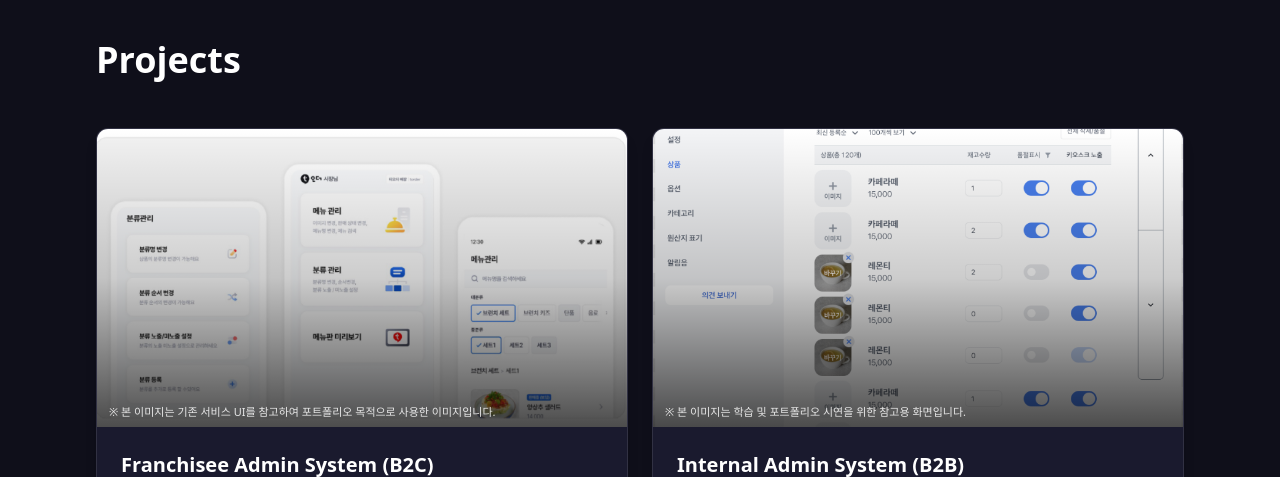
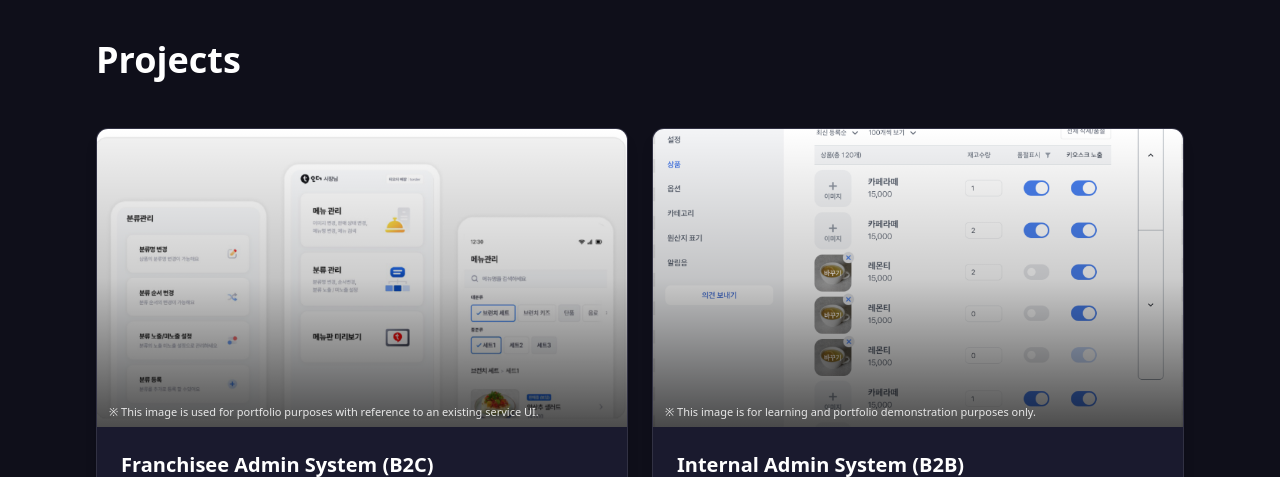
Before and after one commit to soozynn/portfolio, a Next.js app: page /en in a window 1280 px wide. Shown: the part 840-1317 px from the top of the page. Built offline with nearby package versions, Linux system fonts and the light colour scheme.

Commit message:
Feat: add project images with reference notice and fix minor image/scroll issues

```diff
--- a/app/globals.css
+++ b/app/globals.css
@@ -51,8 +51,3 @@ body {
     var(--gradient-end)
   );
 }
-
-/* Smooth scroll */
-html {
-  scroll-behavior: smooth;
-}
--- a/app/layout.tsx
+++ b/app/layout.tsx
@@ -12,7 +12,7 @@ export default function RootLayout({
   children: React.ReactNode;
 }>) {
   return (
-    <html lang="ko">
+    <html lang="ko" data-scroll-behavior="smooth">
       <body className="antialiased">{children}</body>
     </html>
   );
--- a/components/Hero.tsx
+++ b/components/Hero.tsx
@@ -58,14 +58,13 @@ export function Hero() {
               className="relative flex h-40 w-40 items-center justify-center overflow-hidden rounded-full border-2 border-(--accent-ring)/70 bg-(--card) sm:h-48 sm:w-48"
               aria-label={t('photoLabel')}
             >
-              <span className="px-2 text-center text-sm text-(--muted)">
-                <Image
-                  src={'/photo.jpeg'}
-                  alt="Profile photo"
-                  fill
-                  className="rounded-full object-cover"
-                />
-              </span>
+              <Image
+                src={'/profile.jpeg'}
+                alt="Profile photo"
+                fill
+                sizes="(max-width: 640px) 160px, 192px"
+                className="rounded-full object-cover"
+              />
             </div>
           </motion.div>
         </div>
--- a/components/Projects.tsx
+++ b/components/Projects.tsx
@@ -12,13 +12,6 @@ const projectImages: Record<ProjectKey, string> = {
   adminB2c: '/projects/admin-b2c.png',
   adminB2b: '/projects/admin-b2b.png',
   hyatt: '/projects/hyatt.jpg',
-};
-
-const projectImageNotice: Partial<Record<ProjectKey, string>> = {
-  adminB2c:
-    '※ 본 이미지는 기존 서비스 UI를 참고하여 포트폴리오 목적으로 사용한 이미지입니다.',
-  adminB2b: '※ 본 이미지는 학습 및 포트폴리오 시연을 위한 참고용 화면입니다.',
-  hyatt: '※ 본 이미지는 학습 및 포트폴리오 시연을 위한 참고용 화면입니다.',
 };
 
 const placeholderImage = '/next.svg';
@@ -36,7 +29,6 @@ export function Projects() {
         <div className="grid grid-cols-1 gap-6 md:grid-cols-2">
           {projectKeys.map((key, i) => {
             const src = projectImages[key] ?? placeholderImage;
-            const notice = projectImageNotice[key];
 
             return (
               <motion.article
@@ -57,16 +49,12 @@ export function Projects() {
                     priority={i === 0}
                   />
 
-                  {notice && (
-                    <>
-                      <div className="pointer-events-none absolute inset-0 bg-linear-to-t from-black/70 via-black/20 to-transparent" />
-                      <div className="pointer-events-none absolute right-3 bottom-2 left-3">
-                        <p className="text-[11px] leading-snug text-white/85">
-                          {notice}
-                        </p>
-                      </div>
-                    </>
-                  )}
+                  <div className="pointer-events-none absolute inset-0 bg-linear-to-t from-black/70 via-black/20 to-transparent" />
+                  <div className="pointer-events-none absolute right-3 bottom-2 left-3">
+                    <p className="text-[11px] leading-snug text-white/85">
+                      {t(`imageNotice.${key}`)}
+                    </p>
+                  </div>
                 </div>
 
                 <div className="p-6">
--- a/messages/en.json
+++ b/messages/en.json
@@ -33,6 +33,11 @@
         "description": "Order Tablet: Defined new requirements for the hotel ordering domain and designed/implemented order flows and data structures in collaboration with planning, backend, and POS teams. Designed and implemented complex ordering UIs including multi-level options, set menus, and custom themes. Developed recursive parsing logic to overcome limitations of legacy POS single-depth data, and designed cart option-change handling with multi-level option state injection. Tech stack: Vue 3, TypeScript, Pinia, Vite, Socket.IO, i18n. Admin: Customized the existing admin system to meet Hyatt-specific operational requirements. Redesigned APIs and data structures to flexibly support hotel-specific policies such as product duplication, set menus, order tablet customization, and theme configuration. Tech stack: Vue 3, TypeScript, Pinia, Element Plus, Vite.",
         "detail": "To be continue.."
       }
+    },
+    "imageNotice": {
+      "adminB2c": "※ This image is used for portfolio purposes with reference to an existing service UI.",
+      "adminB2b": "※ This image is for learning and portfolio demonstration purposes only.",
+      "hyatt": "※ This image is for learning and portfolio demonstration purposes only."
     }
   },
   "technologies": {
--- a/messages/ja.json
+++ b/messages/ja.json
@@ -33,6 +33,11 @@
         "description": "注文タブレット：ホテル注文ドメインにおける新規要件定義を行い、企画・バックエンド・POSチームと連携して注文フローおよびデータ構造を設計・実装。多段階オプション、セットメニュー、カスタムテーマなど複雑な注文ケースに対応したUIを設計・実装。レガシーPOSの単一階層データ制約を克服するための再帰的パースロジックを開発し、カート内の「オプション変更」および多段階オプション状態注入ロジックを設計。技術スタック：Vue 3、TypeScript、Pinia、Vite、Socket.IO、i18n。管理画面：ハイアット専用の運用要件に合わせて既存管理画面をカスタマイズ。APIおよびデータ構造を再設計し、商品複製、セットメニュー、注文用タブレットのカスタマイズ、テーマ設定など、ホテルごとの運用ポリシーを柔軟に対応可能にした。技術スタック：Vue 3、TypeScript、Pinia、Element Plus、Vite。",
         "detail": "To be continue.."
       }
+    },
+    "imageNotice": {
+      "adminB2c": "※ 本画像は既存サービスのUIを参考に、ポートフォリオ目的で使用しています。",
+      "adminB2b": "※ 本画像は学習およびポートフォリオのデモ目的の参考用画面です。",
+      "hyatt": "※ 本画像は学習およびポートフォリオのデモ目的の参考用画面です。"
     }
   },
   "technologies": {
--- a/messages/ko.json
+++ b/messages/ko.json
@@ -33,6 +33,11 @@
         "description": "Order Tablet: 호텔 주문 도메인 요구사항 신규 정의, 기획·백엔드·POS와 협업해 주문 흐름 및 데이터 구조 설계·구현. n차 옵션, 세트 메뉴, 커스텀 테마 등 복잡한 주문 케이스 UI 설계·구현. 레거시 POS 1단 데이터 한계 극복을 위한 Recursive 파싱 로직, 장바구니 '옵션 변경' 및 n차 옵션 상태 주입 로직 설계. Vue 3, TypeScript, Pinia, Vite, Socket.IO, i18n. Admin: 하얏트 전용 운영 요구에 맞춰 기존 어드민 커스터마이징. API 변경 및 데이터 구조 재설계로 상품 복제, 세트 메뉴, 주문용 태블릿 커스터마이징, 테마 설정 등 호텔별 운영 정책 유연 적용. Vue 3, TypeScript, Pinia, Element Plus, Vite.",
         "detail": "추가예정..."
       }
+    },
+    "imageNotice": {
+      "adminB2c": "※ 본 이미지는 기존 서비스 UI를 참고하여 포트폴리오 목적으로 사용한 이미지입니다.",
+      "adminB2b": "※ 본 이미지는 학습 및 포트폴리오 시연을 위한 참고용 화면입니다.",
+      "hyatt": "※ 본 이미지는 학습 및 포트폴리오 시연을 위한 참고용 화면입니다."
     }
   },
   "technologies": {
--- a/messages/zh.json
+++ b/messages/zh.json
@@ -33,6 +33,11 @@
         "description": "点单平板：负责酒店点单领域的新需求定义，并与产品策划、后端及 POS 团队协作，设计并实现点单流程与数据结构。设计并实现了支持多层级选项、套餐菜单和自定义主题等复杂点单场景的 UI。为突破旧版 POS 仅支持单层数据结构的限制，开发了递归解析逻辑，并设计了购物车中“选项修改”及多层级选项状态注入逻辑。技术栈：Vue 3、TypeScript、Pinia、Vite、Socket.IO、i18n。管理后台：根据 Hyatt 专属运营需求对现有管理后台进行定制。通过 API 及数据结构重构，实现商品复制、套餐菜单、点单平板定制、主题配置等功能，灵活支持不同酒店的运营策略。技术栈：Vue 3、TypeScript、Pinia、Element Plus、Vite。",
         "detail": "To be continue.."
       }
+    },
+    "imageNotice": {
+      "adminB2c": "※ 本图片参考了现有服务的UI，用于作品集展示。",
+      "adminB2b": "※ 本图片仅用于学习与作品集演示参考。",
+      "hyatt": "※ 本图片仅用于学习与作品集演示参考。"
     }
   },
   "technologies": {
```
Also changed, not shown: 1 other file (tests, documents, lock files or other folders).
